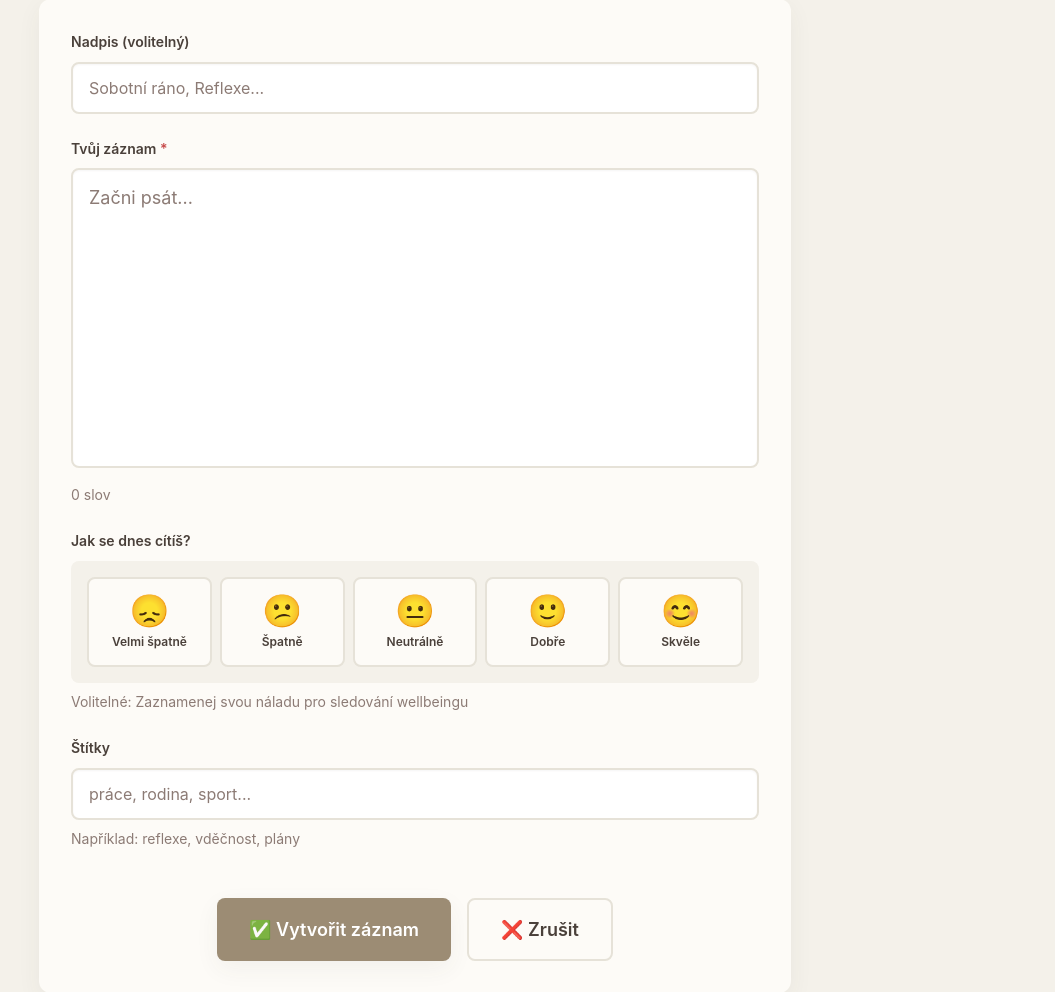
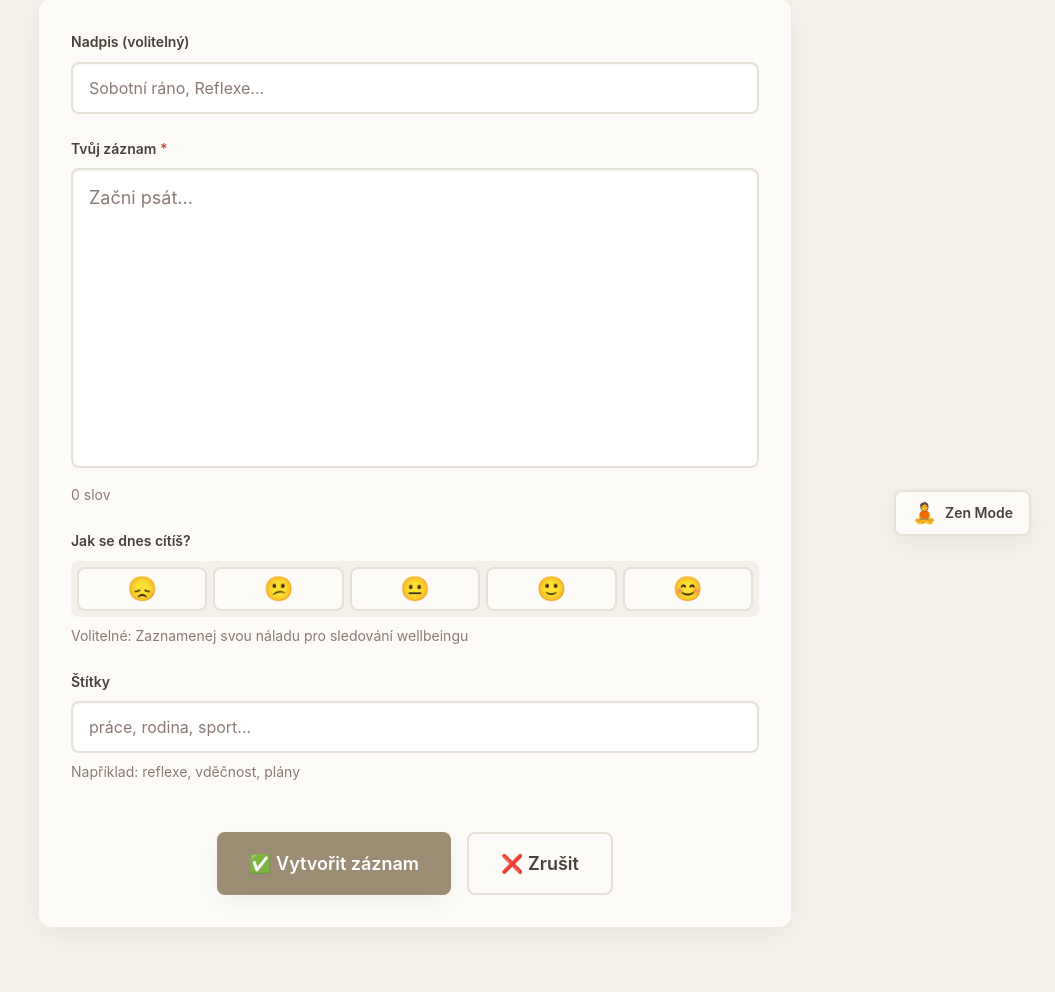
Before and after one commit to tomasmach/QuietPage, a Django app: page /journal/new/ in a window 1280 px wide. Shown: the part 240-1232 px from the top of the page, without its empty margins (225-1280 px from the left). After the commit the page ends 1167 px from the top, so only its background shows below. Run offline with Django 5.2, Linux system fonts and the light colour scheme; the visitor is signed in with stand-in values (Sample User, id 1); parts of the project's set-up code (start-up, migrations or seed data) failed here and were passed over.

Commit message:
Add Zen Mode for distraction-free writing

```diff
--- a/static/css/components.css
+++ b/static/css/components.css
@@ -353,7 +353,7 @@
     background-color: var(--bg-input);
     border: 2px solid var(--border-color);
     border-radius: var(--radius-md);
-    transition: border-color var(--transition-fast), box-shadow var(--transition-fast);
+    transition: border-color var(--transition-fast), box-shadow var(--transition-fast), padding 0.2s ease, font-size 0.2s ease, border 0.2s ease, background-color 0.2s ease;
 
     /* Paper-like appearance */
     box-shadow: inset 0 1px 2px rgba(74, 64, 58, 0.05);
@@ -391,6 +391,147 @@
     resize: none;
     overflow: hidden;
     transition: height 0.1s ease;
+}
+
+/* ============================================
+   7. ZEN MODE (Distraction-free writing)
+   ============================================ */
+
+/* Zen Mode Toggle Button - always fixed position */
+.zen-toggle {
+    position: fixed;
+    bottom: 24px;
+    right: 24px;
+    z-index: 200;
+    background-color: var(--bg-card);
+    border: 2px solid var(--border-color);
+    border-radius: var(--radius-md);
+    padding: 10px 16px;
+    font-size: 0.875rem;
+    font-weight: 600;
+    color: var(--text-main);
+    cursor: pointer;
+    transition: all var(--transition-base);
+    box-shadow: var(--shadow-soft);
+    display: flex;
+    align-items: center;
+    gap: var(--space-xs);
+}
+
+.zen-toggle:hover {
+    border-color: var(--primary);
+    transform: translateY(-2px);
+    box-shadow: 0 8px 20px rgba(74, 64, 58, 0.12);
+}
+
+.zen-toggle:focus {
+    outline: 2px solid var(--primary);
+    outline-offset: 2px;
+}
+
+.zen-toggle-icon {
+    font-size: 1.25rem;
+    line-height: 1;
+}
+
+/* Hide toggle button label on mobile */
+@media (max-width: 480px) {
+    .zen-toggle-label {
+        display: none;
+    }
+
+    .zen-toggle {
+        padding: 10px 12px;
+        bottom: 16px;
+        right: 16px;
+    }
+}
+
+/* Zen Mode Active State */
+body.zen-mode-active {
+    overflow: hidden;
+}
+
+/* Hide elements when zen mode is active - simple opacity fade */
+body.zen-mode-active .navbar,
+body.zen-mode-active .editor-header,
+body.zen-mode-active .form-actions,
+body.zen-mode-active .form-help,
+body.zen-mode-active .form-label,
+body.zen-mode-active .mood-selector,
+body.zen-mode-active .word-count,
+body.zen-mode-active .form-group:not(:has(#id_content)):not(:has(#id_title)) {
+    opacity: 0;
+    pointer-events: none;
+    transition: opacity 0.2s ease;
+}
+
+/* Keep entry-form at same size, just simplify styling */
+body.zen-mode-active .entry-form {
+    box-shadow: none;
+    background-color: var(--bg-body);
+    border: none;
+}
+
+/* Zen mode: Focus on content textarea */
+body.zen-mode-active .form-textarea-journal {
+    border: none;
+    background-color: transparent;
+    box-shadow: none;
+}
+
+body.zen-mode-active .form-textarea-journal:focus {
+    outline: none;
+    box-shadow: none;
+    border: none;
+}
+
+/* Style title in zen mode */
+body.zen-mode-active #id_title {
+    border: none;
+    background-color: transparent;
+    box-shadow: none;
+}
+
+body.zen-mode-active #id_title:focus {
+    outline: none;
+    box-shadow: none;
+}
+
+/* Exit zen mode hint */
+.zen-exit-hint {
+    position: fixed;
+    bottom: 80px;
+    left: 50%;
+    transform: translateX(-50%);
+    background-color: var(--bg-card);
+    color: var(--text-muted);
+    padding: 8px 16px;
+    border-radius: var(--radius-md);
+    font-size: 0.75rem;
+    opacity: 0;
+    pointer-events: none;
+    z-index: 199;
+    box-shadow: var(--shadow-soft);
+}
+
+body.zen-mode-active .zen-exit-hint {
+    animation: fadeInOut 4s ease;
+}
+
+@keyframes fadeInOut {
+    0% { opacity: 0; }
+    10% { opacity: 1; }
+    90% { opacity: 1; }
+    100% { opacity: 0; }
+}
+
+/* Mobile zen mode adjustments */
+@media (max-width: 768px) {
+    /* Hide exit hint on mobile */
+    body.zen-mode-active .zen-exit-hint {
+        display: none;
+    }
 }
 
 /* Select dropdown */
--- a/templates/journal/entry_form.html
+++ b/templates/journal/entry_form.html
@@ -6,6 +6,17 @@
 {% endblock %}
 
 {% block content %}
+<!-- Zen Mode Toggle Button (Fixed bottom-right) -->
+<button type="button" class="zen-toggle" id="zen-toggle" aria-label="Přepnout Zen Mode">
+    <span class="zen-toggle-icon" id="zen-icon">🧘</span>
+    <span class="zen-toggle-label" id="zen-label">Zen Mode</span>
+</button>
+
+<!-- Zen Mode Exit Hint -->
+<div class="zen-exit-hint" id="zen-exit-hint">
+    Stiskni ESC pro ukončení
+</div>
+
 <div class="editor-container">
     <!-- Editor Header -->
     <header class="editor-header">
@@ -377,6 +388,7 @@
     .form-actions .btn {
         width: 100%;
     }
+}
 
     /* Mood selector on mobile - hide labels, show only emojis */
     .mood-selector {
@@ -584,6 +596,59 @@ document.addEventListener('DOMContentLoaded', function() {
     if (contentTextarea && window.QuietPage && window.QuietPage.autoResizeTextarea) {
         window.QuietPage.autoResizeTextarea(contentTextarea);
     }
+
+    // ============================================
+    // ZEN MODE FUNCTIONALITY
+    // ============================================
+
+    const zenToggle = document.getElementById('zen-toggle');
+    const zenIcon = document.getElementById('zen-icon');
+    const zenLabel = document.getElementById('zen-label');
+    let isZenMode = false;
+
+    // Toggle Zen Mode
+    function toggleZenMode() {
+        isZenMode = !isZenMode;
+
+        if (isZenMode) {
+            // Activate Zen Mode
+            document.body.classList.add('zen-mode-active');
+            zenIcon.textContent = '❌';
+            zenLabel.textContent = 'Ukončit';
+
+            // Focus on content textarea
+            if (contentTextarea) {
+                contentTextarea.focus();
+            }
+
+            console.log('🧘 Zen Mode activated');
+        } else {
+            // Deactivate Zen Mode
+            document.body.classList.remove('zen-mode-active');
+            zenIcon.textContent = '🧘';
+            zenLabel.textContent = 'Zen Mode';
+
+            console.log('✨ Zen Mode deactivated');
+        }
+    }
+
+    // Click handler for zen toggle button
+    if (zenToggle) {
+        zenToggle.addEventListener('click', function(e) {
+            e.preventDefault(); // Prevent any form submission
+            e.stopPropagation(); // Stop event bubbling
+            toggleZenMode();
+        });
+    }
+
+    // ESC key handler for exiting zen mode
+    document.addEventListener('keydown', function(e) {
+        if (e.key === 'Escape' && isZenMode) {
+            toggleZenMode();
+        }
+    });
+
+    console.log('✅ Zen Mode initialized');
 });
 </script>
 {% endblock %}
```
